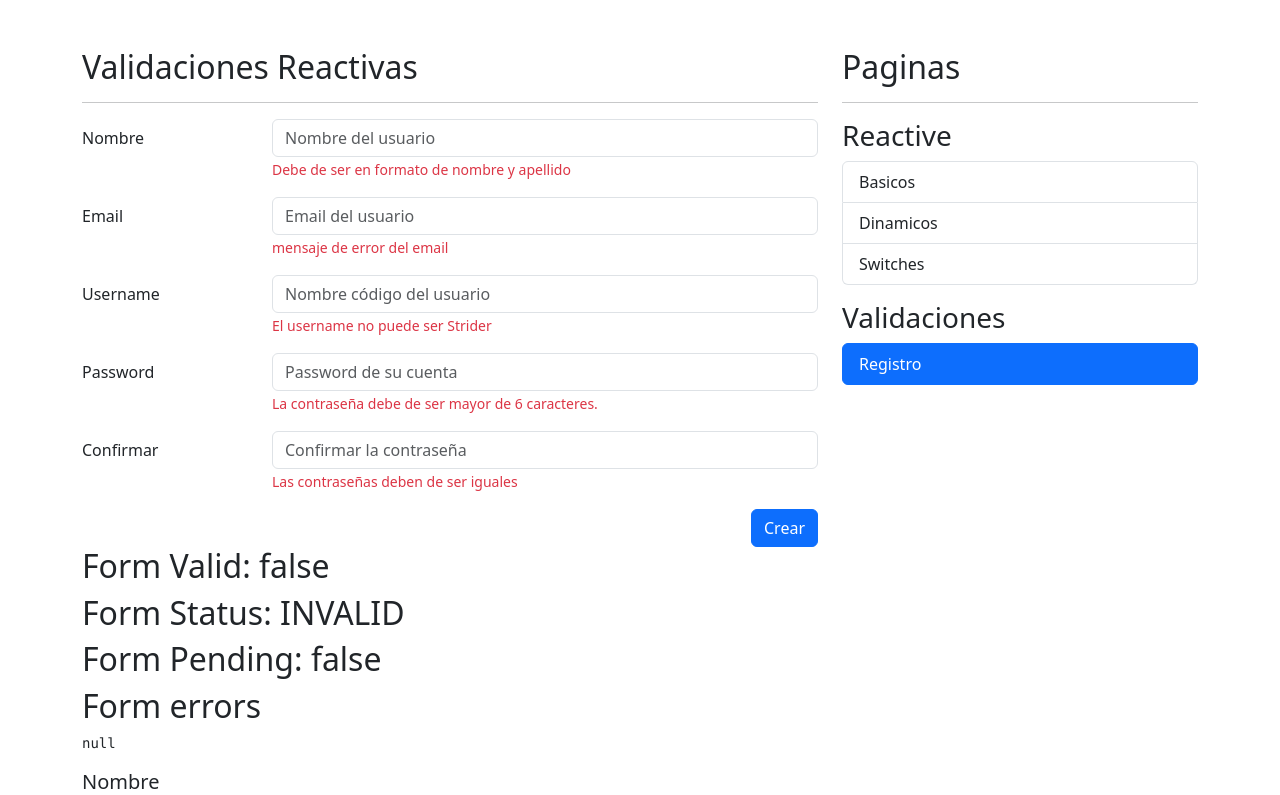
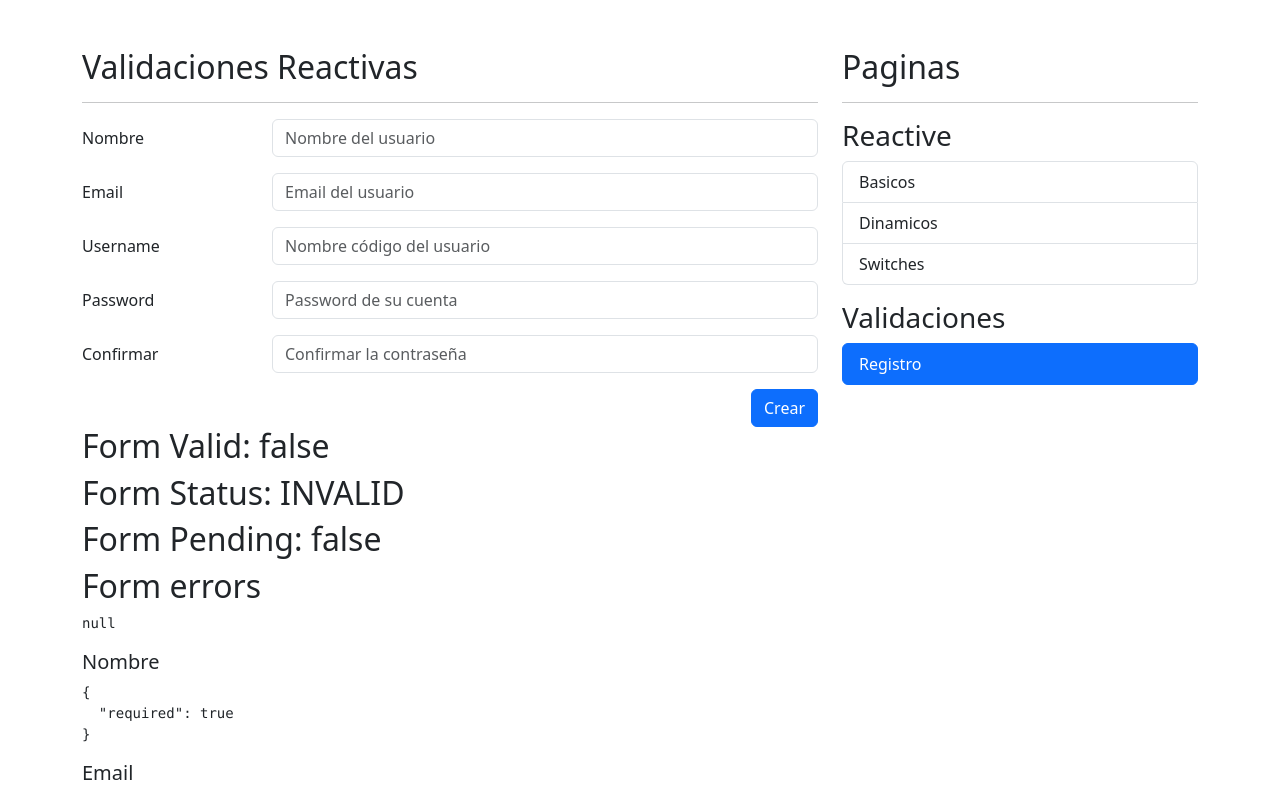
Before and after one commit to NandierSR26/forms-app-angular, an Angular app: page /auth/sign-up in a window 1280 px wide. Shown: the top 795 px of the page. Built offline with nearby package versions, Linux system fonts and the light colour scheme.

Commit message:
feat: :rocket: Servicio de validaciones creado
Refactorizacion en validaciones de formularios

```diff
--- a/src/app/auth/pages/register-page/register-page.component.html
+++ b/src/app/auth/pages/register-page/register-page.component.html
@@ -17,7 +17,7 @@
             placeholder="Nombre del usuario"
           >
 
-          <span class="form-text text-danger">
+          <span *ngIf="isValidField('name')" class="form-text text-danger">
             Debe de ser en formato de nombre y apellido
           </span>
         </div>
@@ -33,7 +33,7 @@
             formControlName="email"
             placeholder="Email del usuario"
           >
-          <span class="form-text text-danger">
+          <span *ngIf="isValidField('email')" class="form-text text-danger">
             mensaje de error del email
           </span>
         </div>
@@ -49,7 +49,7 @@
             formControlName="username"
             placeholder="Nombre código del usuario"
           >
-          <span class="form-text text-danger">
+          <span *ngIf="isValidField('username')" class="form-text text-danger">
             El username no puede ser Strider
           </span>
         </div>
@@ -66,7 +66,7 @@
             placeholder="Password de su cuenta"
           >
 
-          <span class="form-text text-danger">
+          <span *ngIf="isValidField('password')" class="form-text text-danger">
             La contraseña debe de ser mayor de 6 caracteres.
           </span>
         </div>
@@ -83,7 +83,7 @@
             placeholder="Confirmar la contraseña"
           >
 
-          <span class="form-text text-danger">
+          <span *ngIf="isValidField('password2')" class="form-text text-danger">
             Las contraseñas deben de ser iguales
           </span>
         </div>
--- a/src/app/auth/pages/register-page/register-page.component.ts
+++ b/src/app/auth/pages/register-page/register-page.component.ts
@@ -1,6 +1,7 @@
 import { Component } from '@angular/core';
 import { FormBuilder, FormGroup, Validators } from '@angular/forms';
-import * as customValidators from 'src/app/shared/validators/validators';
+import { ValidatorsService } from 'src/app/shared/service/validators.service';
+// import * as customValidators from 'src/app/shared/validators/validators';
 
 @Component({
   templateUrl: './register-page.component.html',
@@ -9,20 +10,23 @@
 export class RegisterPageComponent {
 
   public myForm: FormGroup = this.fb.group({
-    name: ['', [ Validators.required, Validators.pattern( customValidators.firstNameAndLastnamePattern ) ]],
-    email: ['', [Validators.required, Validators.pattern( customValidators.emailPattern ) ]],
+    name: ['', [ Validators.required, Validators.pattern( this.validatorsService.firstNameAndLastnamePattern ) ]],
+    email: ['', [Validators.required, Validators.pattern( this.validatorsService.emailPattern ) ]],
     username: [
       '',
-      [Validators.required, customValidators.cantBeStrider]
+      [Validators.required, this.validatorsService.cantBeStrider]
     ],
     password: ['', [Validators.required, Validators.minLength(6)]],
     password2: ['', [Validators.required]],
   });
 
-  constructor(private fb: FormBuilder) {}
+  constructor(
+    private fb: FormBuilder,
+    private validatorsService: ValidatorsService
+  ) {}
 
   isValidField(field: string) {
-    // TODO: obtener validacion desde un servicio
+    return this.validatorsService.isValidField(this.myForm, field)
   }
 
   onSubmit() {
--- a/src/app/reactive/pages/basic-page/basic-page.component.ts
+++ b/src/app/reactive/pages/basic-page/basic-page.component.ts
@@ -1,5 +1,6 @@
 import { Component, OnInit } from '@angular/core';
 import { FormBuilder, FormControl, FormGroup, Validators } from '@angular/forms';
+import { ValidatorsService } from 'src/app/shared/service/validators.service';
 
 
 const rtx5090 = {
@@ -27,7 +28,10 @@
     inStorage: [0, [Validators.required, Validators.min(0)]],
   });
 
-  constructor(private fb: FormBuilder) { }
+  constructor(
+    private fb: FormBuilder,
+    private validatosService: ValidatorsService
+  ) { }
 
   ngOnInit(): void {
     // this.myForm.reset(rtx5090)
@@ -35,7 +39,7 @@
 
 
   isValidField(field: string): boolean | null {
-    return this.myForm.controls[field].errors && this.myForm.controls[field].touched
+    return this.validatosService.isValidField(this.myForm, field)
   }
 
   getFieldError(field: string): string | null {
--- a/src/app/reactive/pages/dynamic-page/dynamic-page.component.ts
+++ b/src/app/reactive/pages/dynamic-page/dynamic-page.component.ts
@@ -1,5 +1,6 @@
 import { Component } from '@angular/core';
 import { FormArray, FormBuilder, FormControl, FormGroup, Validators } from '@angular/forms';
+import { ValidatorsService } from 'src/app/shared/service/validators.service';
 
 @Component({
   templateUrl: './dynamic-page.component.html',
@@ -18,14 +19,17 @@
 
   public newFavorite: FormControl = new FormControl('', Validators.required);
 
-  constructor( private fb: FormBuilder ) {}
+  constructor(
+    private fb: FormBuilder,
+    private validatorService: ValidatorsService
+  ) {}
 
   get favoriteGames() {
     return this.myForm.get('favoriteGames') as FormArray;
   }
 
   isValidField(field: string): boolean | null {
-    return this.myForm.controls[field].errors && this.myForm.controls[field].touched
+    return this.validatorService.isValidField(this.myForm, field)
   }
 
   isValidFieldInArray( formArray: FormArray, index: number ) {
--- a/src/app/reactive/pages/switches-page/switches-page.component.ts
+++ b/src/app/reactive/pages/switches-page/switches-page.component.ts
@@ -1,5 +1,6 @@
 import { Component, OnInit } from '@angular/core';
 import { FormBuilder, FormGroup, Validators } from '@angular/forms';
+import { ValidatorsService } from 'src/app/shared/service/validators.service';
 
 @Component({
   templateUrl: './switches-page.component.html',
@@ -21,6 +22,7 @@
 
   constructor(
     private fb: FormBuilder,
+    private validatosService: ValidatorsService
   ) {}
 
   ngOnInit(): void {
@@ -28,7 +30,7 @@
   }
 
   isValidField(field: string): boolean | null {
-    return this.myForm.controls[field].errors && this.myForm.controls[field].touched
+    return this.validatosService.isValidField(this.myForm, field)
   }
 
   onSave(): void {
--- /dev/null
+++ b/src/app/shared/service/validators.service.ts
@@ -0,0 +1,24 @@
+import { Injectable } from '@angular/core';
+import { FormControl, FormGroup, ValidationErrors } from '@angular/forms';
+
+@Injectable({ providedIn: 'root' })
+export class ValidatorsService {
+
+  public firstNameAndLastnamePattern: string = '([a-zA-Z]+) ([a-zA-Z]+)';
+  public emailPattern: string = '^[a-z0-9._%+-]+@[a-z0-9.-]+\\.[a-z]{2,4}$';
+
+  public cantBeStrider = ( control: FormControl ): ValidationErrors | null => {
+    const value: string = control.value.trim().toLowerCase();
+
+    if(value === 'strider') {
+      return {
+        noStrider: true,
+      }
+    }
+    return null;
+  }
+
+  public isValidField( form: FormGroup, field: string ) {
+    return form.controls[field].errors && form.controls[field].touched
+  }
+}
```
